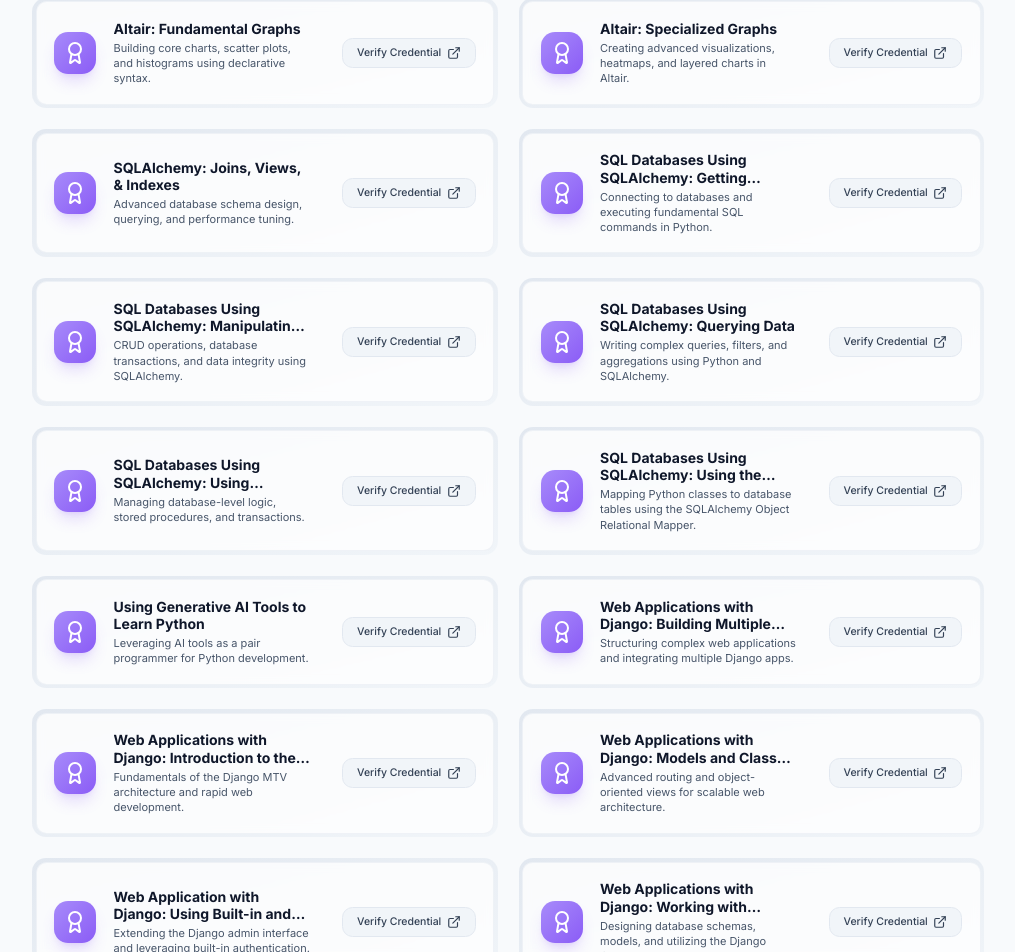
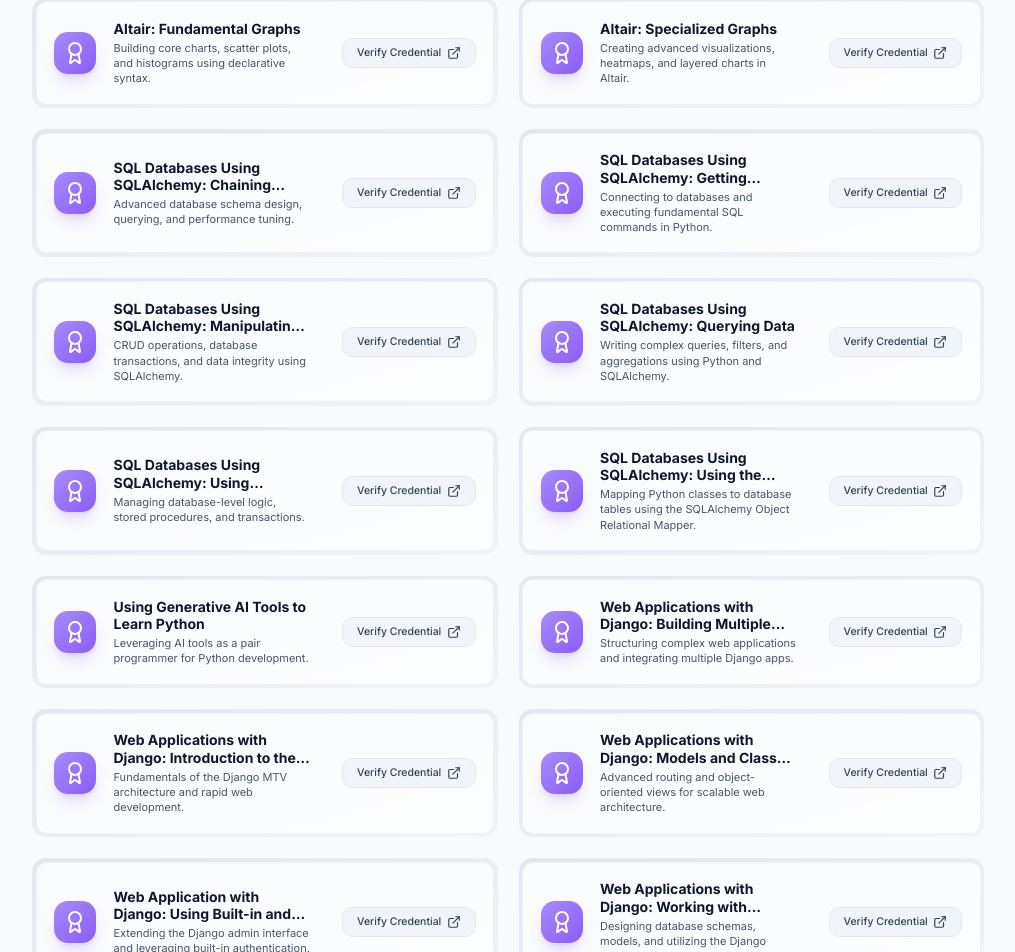
Before and after one commit to rclynn/my-portfolio, a React (Vite) app: page /certifications in a window 1280 px wide. Shown: the part 6348-7300 px from the top of the page, without its empty margins (132-1147 px from the left). Built offline with nearby package versions, Linux system fonts and the light colour scheme.

Commit message:
content: update SQLAlchemy Joins certification title

```diff
--- a/src/data/portfolioData.js
+++ b/src/data/portfolioData.js
@@ -698,7 +698,7 @@
     category: 'Professional',
   },
   {
-    title: 'SQLAlchemy: Joins, Views, & Indexes',
+    title: 'SQL Databases Using SQLAlchemy: Chaining Joins, Views, & Indexes',
     issuer: 'Professional Certification',
     description: 'Advanced database schema design, querying, and performance tuning.',
     link: '/certifications/SQL Databases Using SQLAlchemy_ Chaining Joins, Views, & Indexes.png',
```
